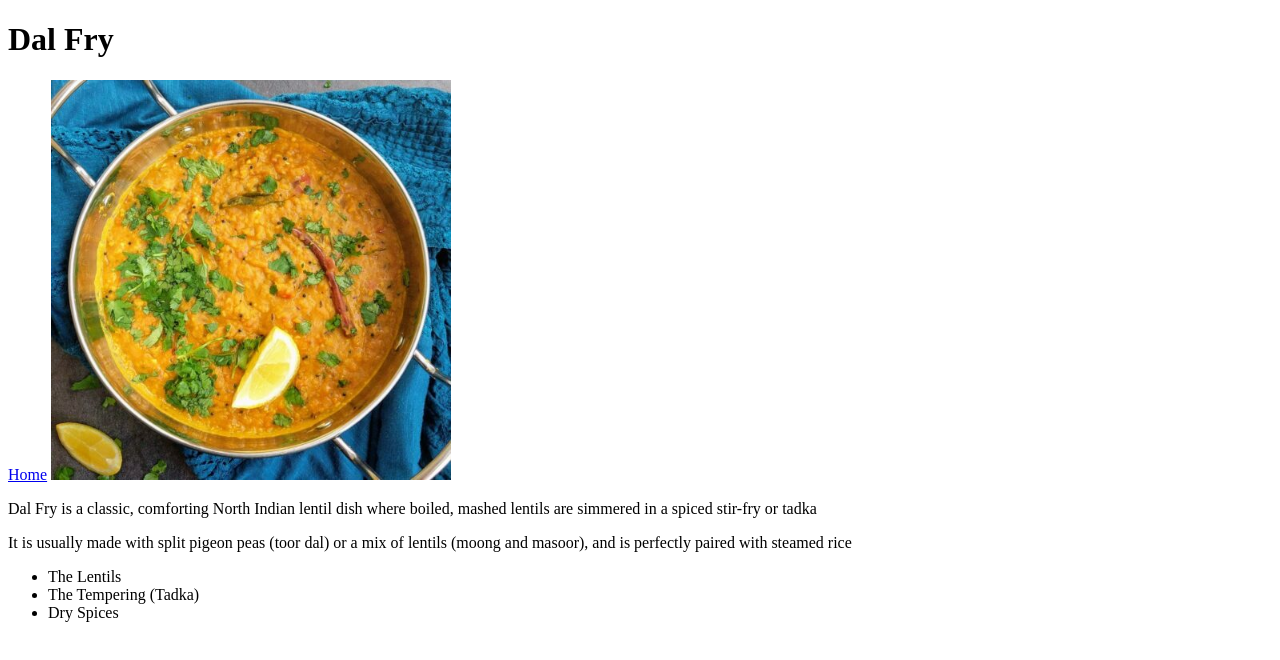
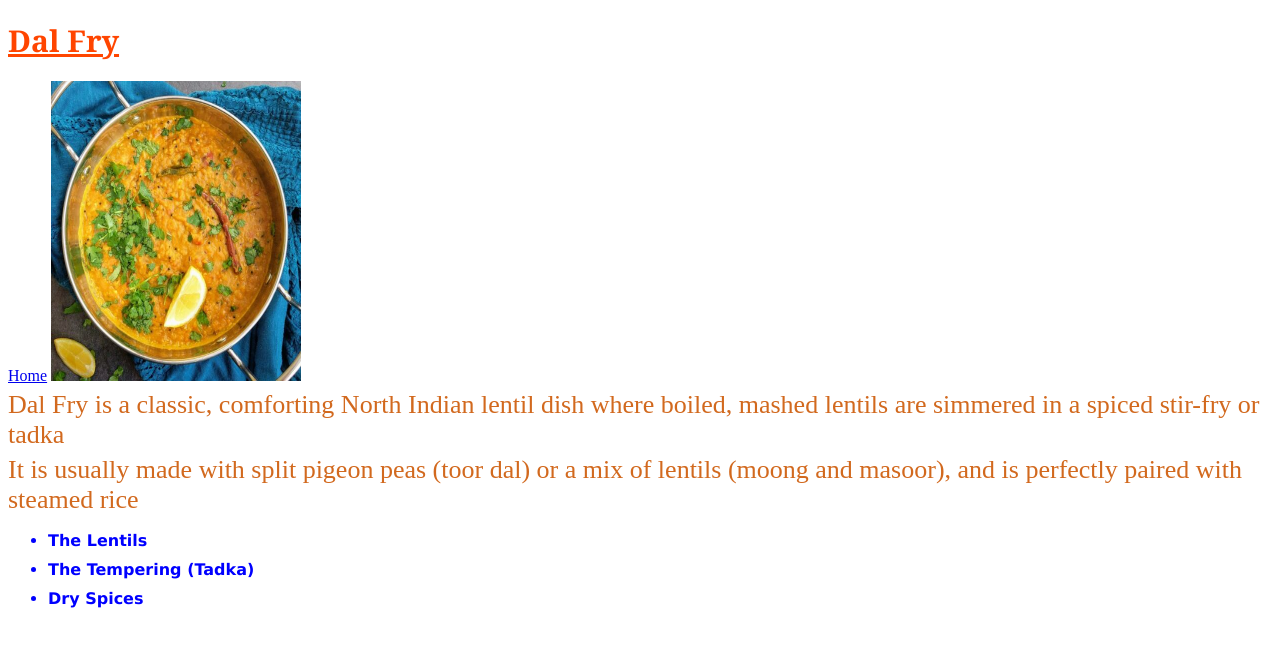
Before and after one commit to priyanshu0516/odin-recipes, a plain HTML site: page recipes/dalfry.html in a window 1280 px wide. Drawn offline with Linux system fonts and the light colour scheme.

Commit message:
add css styling to pages

```diff
--- a/recipes/dalfry.html
+++ b/recipes/dalfry.html
@@ -4,6 +4,7 @@
     <meta charset="UTF-8">
     <meta name="viewport" content="width=device-width, initial-scale=1.0">
     <title>Document</title>
+    <link rel="stylesheet" href="styles.css"
 </head>
 <body>
     <h1>Dal Fry</h1>
--- /dev/null
+++ b/recipes/styles.css
@@ -0,0 +1,30 @@
+h1{
+    color:orangered;
+    font-family: Georgia, 'Times New Roman', Times, serif;
+    font-weight: bold;
+    text-decoration: underline;
+    font-size: 30px;
+}
+
+p{
+    color: chocolate;
+    font-size: 26px;
+    font-family: serif;
+    margin: 5px 0px;
+}
+
+ul{
+    color: blue;
+    font-weight: 600;
+    font-family: Verdana, Geneva, Tahoma, sans-serif;
+
+}
+
+li{
+    margin: 10px 0px;
+}
+
+img{
+    height: 300px;
+    width: 250px;
+}
--- /dev/null
+++ b/styles.css
@@ -0,0 +1,20 @@
+h1{
+color: white;
+background-color: rgb(54, 232, 5);
+width: fit-content;
+font-size: 35px;
+font-weight: bold;
+font-family: 'Times New Roman', Times, serif;
+margin-bottom: 50;
+}
+
+a{
+    color: red;
+    font-family: sans-serif;
+
+
+}
+
+li{
+    margin-bottom: 20px;
+}
```
Also changed, not shown: index.html (+1 -0 lines), recipes/mixveg.html (+1 -0 lines), recipes/paneer.html (+1 -0 lines).
